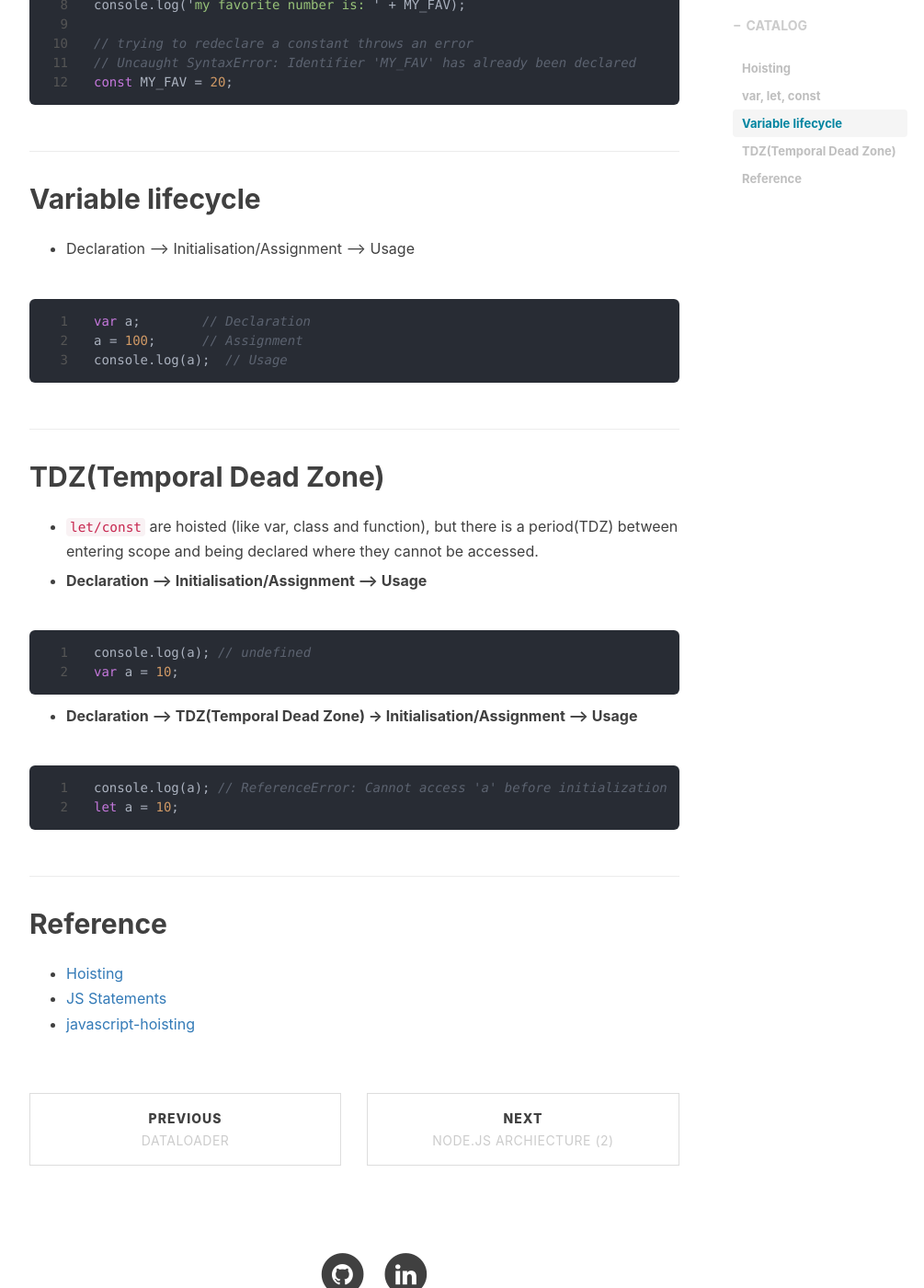
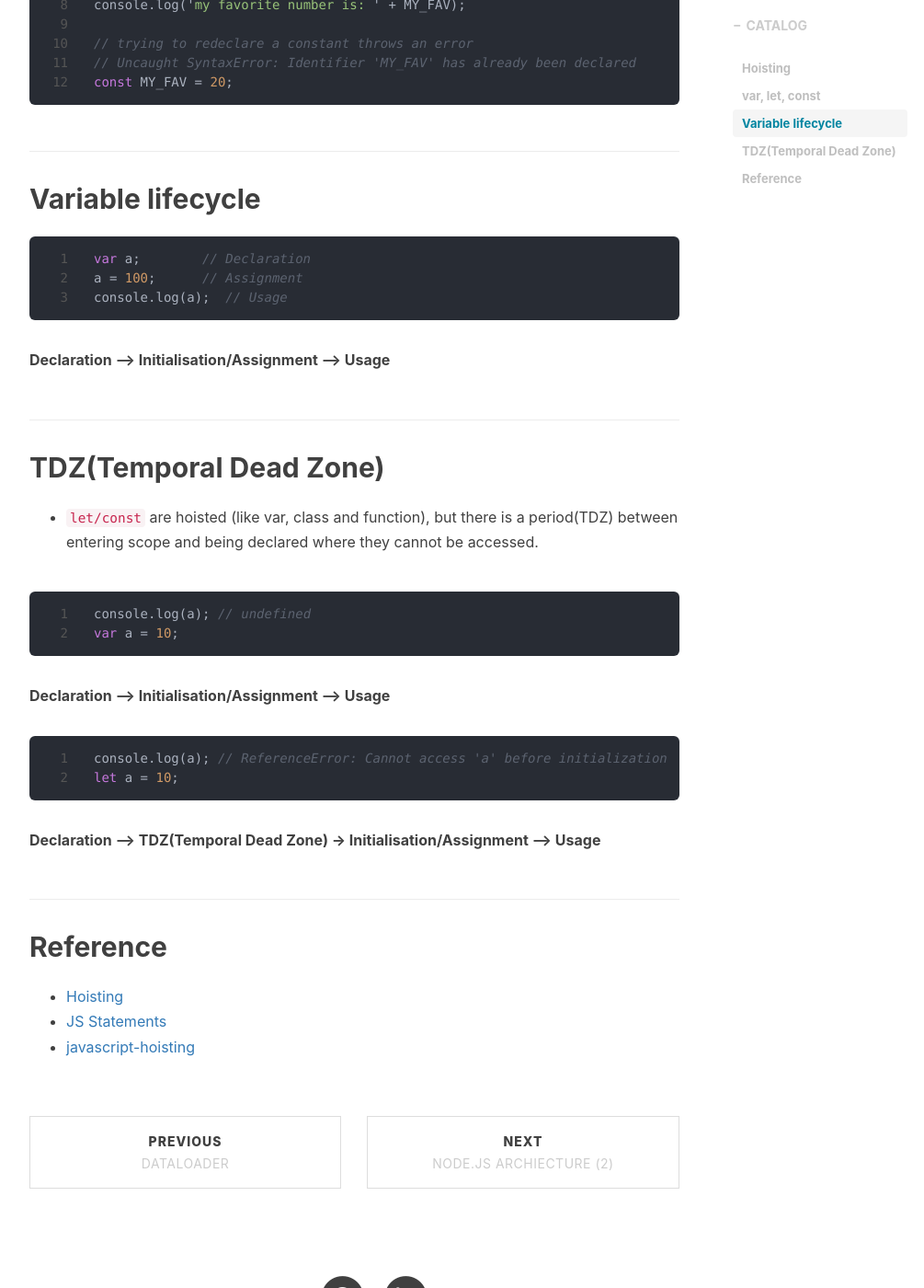
Before and after one commit to june2/june2.github.io, a Jekyll site: the page built from _posts/JAVASCRIPT/2020-05-13-Variable.md, in a window 1280 px wide and 1400 px high, scrolled down 1936 px. Shown: the whole window at 92% size, without its empty margins (233-1238 px from the left). Built offline with Jekyll 4.4.1, drawn with Linux system fonts in a browser that asks for light colours; nearby versions of some CDN libraries; comment, search, counter and statistics services are not loaded.

````diff
--- a/_config.yml
+++ b/_config.yml
@@ -23,7 +23,7 @@ linkedin_username:  june4536
 highlighter: rouge
 permalink: pretty
 paginate: 10
-exclude: ["less","node_modules","Gruntfile.js","package.json","README.md","README.zh.md"]
+exclude: ["less","node_modules","Gruntfile.js","package.json","README.md"]
 anchorjs: true                          # if you want to customize anchor. check out line:181 of `post.html`
 # If you have timezone issue (e.g. #68) in China, uncomment to use this:
 #timezone: CN
--- a/_posts/JAVASCRIPT/2020-05-13-Variable.md
+++ b/_posts/JAVASCRIPT/2020-05-13-Variable.md
@@ -66,31 +66,29 @@ const MY_FAV = 20;
 
 
 ## Variable lifecycle
-- Declaration –> Initialisation/Assignment –> Usage
-
 ```js
 var a;        // Declaration
 a = 100;      // Assignment
 console.log(a);  // Usage
 ```
+**Declaration –> Initialisation/Assignment –> Usage**
+
+
 
 ## TDZ(Temporal Dead Zone)
 - `let/const` are hoisted (like var, class and function), but there is a period(TDZ) between entering scope and being declared where they cannot be accessed.
-
-- **Declaration –> Initialisation/Assignment –> Usage**
 
 ```js
 console.log(a); // undefined
 var a = 10;
 ```
-
-- **Declaration –> TDZ(Temporal Dead Zone) -> Initialisation/Assignment –> Usage**
+**Declaration –> Initialisation/Assignment –> Usage**
 
 ```js
 console.log(a); // ReferenceError: Cannot access 'a' before initialization
 let a = 10;
 ```
-
+**Declaration –> TDZ(Temporal Dead Zone) -> Initialisation/Assignment –> Usage**
 
 ## Reference
 - [Hoisting](https://developer.mozilla.org/en-US/docs/Glossary/Hoisting)
````
Also changed, not shown: package.json (+9 -10 lines), 1 other file.
